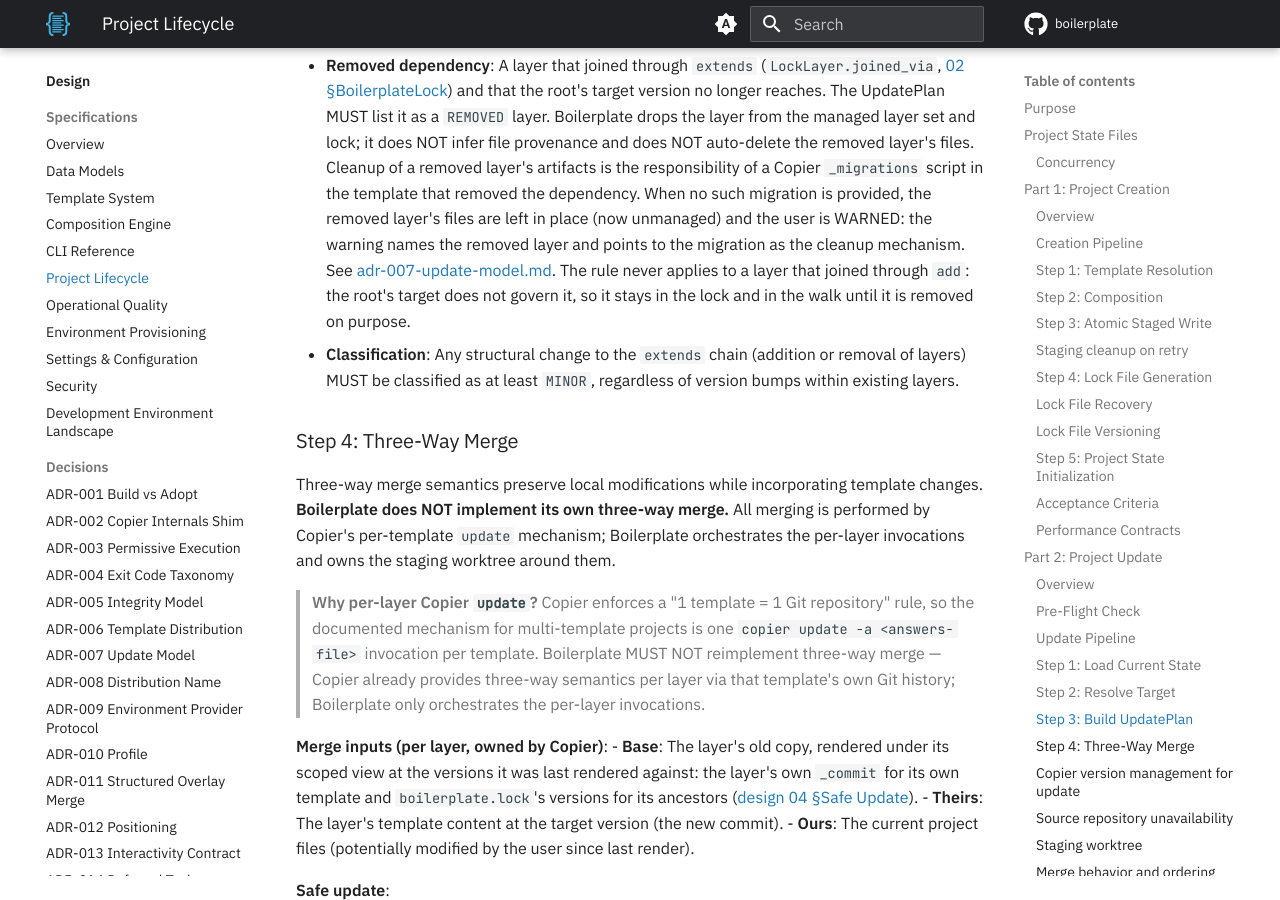
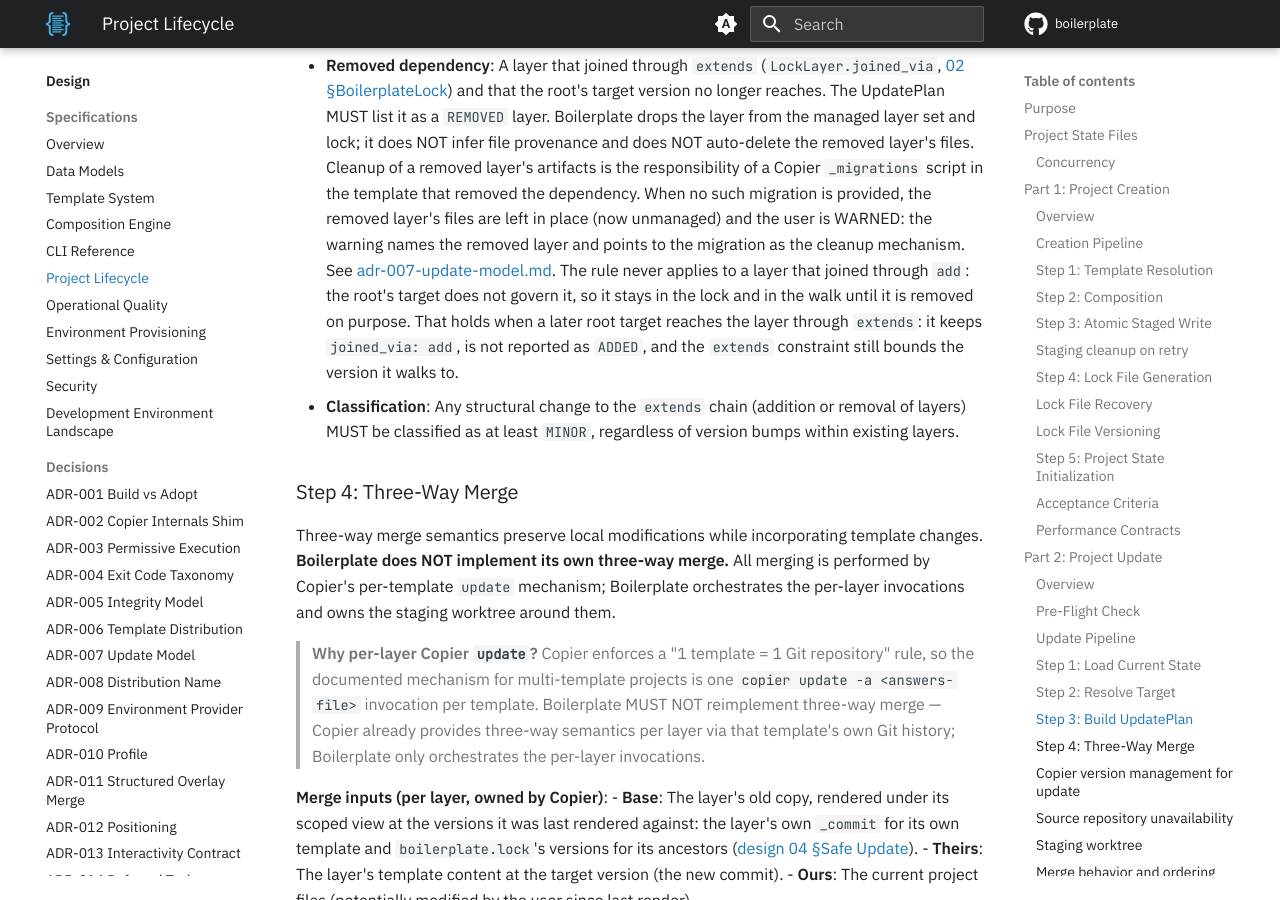
Before and after one commit to TheRealBillSiegler/boilerplate, an MkDocs documentation site: the page built from docs/design/06-project-lifecycle.md, in a window 1280 px wide and 900 px high, scrolled down 10160 px. Built offline with MkDocs 1.6.1 and Material for MkDocs 9.7.7, drawn with Linux system fonts in a browser that asks for light colours; a script that is not in the unit is left out; comment, search, counter and statistics services are not loaded; the version menu is left out; some of the changed text lies outside the part shown.

Commit message:
docs(design): keep joined_via add when extends later reaches the layer
A layer add introduced could be reached by a later root target, and the
lock entry's origin was left open. It keeps add, is never treated as
removed or added, and the extends constraint still bounds its version.

Co-Authored-By: Claude Sonnet 5.5 <noreply@anthropic.com>

```diff
--- a/docs/design/06-project-lifecycle.md
+++ b/docs/design/06-project-lifecycle.md
@@ -238,7 +238,7 @@ When `--dry-run` is active, print the UpdatePlan and exit without prompting or m
 **Structural changes to the `extends` chain**: When a template update adds or removes parent templates (changes to the `extends` list), the UpdatePlan MUST detect and report this:
 
 - **Added dependency**: A layer the root's target version reaches through `extends` that was not in the previous composition. The UpdatePlan MUST list it as an `ADDED` layer, and its lock entry records `joined_via: extends`. It has no merge base, so Boilerplate MUST render it as a copy that writes only paths not already present, with a skip pattern matching every path (`skip_if_exists=["*"]`): Copier checks `skip_if_exists` before `overwrite` (`Worker._solve_render_conflict` tests `match_skip` before `overwrite`, read at Copier 9.18.1), and the Worker's patterns join the template's in `Worker.all_skip_if_exists`. A descendant's file therefore keeps its precedence as at compose, where a rendering with `overwrite` would replace it and the descendant's step would then see that as a user change. The update MUST report each colliding path it left.
-- **Removed dependency**: A layer that joined through `extends` (`LockLayer.joined_via`, [02 §BoilerplateLock](02-data-models.md#boilerplatelock)) and that the root's target version no longer reaches. The UpdatePlan MUST list it as a `REMOVED` layer. Boilerplate drops the layer from the managed layer set and lock; it does NOT infer file provenance and does NOT auto-delete the removed layer's files. Cleanup of a removed layer's artifacts is the responsibility of a Copier `_migrations` script in the template that removed the dependency. When no such migration is provided, the removed layer's files are left in place (now unmanaged) and the user is WARNED: the warning names the removed layer and points to the migration as the cleanup mechanism. See [adr-007-update-model.md](adr-007-update-model.md). The rule never applies to a layer that joined through `add`: the root's target does not govern it, so it stays in the lock and in the walk until it is removed on purpose.
+- **Removed dependency**: A layer that joined through `extends` (`LockLayer.joined_via`, [02 §BoilerplateLock](02-data-models.md#boilerplatelock)) and that the root's target version no longer reaches. The UpdatePlan MUST list it as a `REMOVED` layer. Boilerplate drops the layer from the managed layer set and lock; it does NOT infer file provenance and does NOT auto-delete the removed layer's files. Cleanup of a removed layer's artifacts is the responsibility of a Copier `_migrations` script in the template that removed the dependency. When no such migration is provided, the removed layer's files are left in place (now unmanaged) and the user is WARNED: the warning names the removed layer and points to the migration as the cleanup mechanism. See [adr-007-update-model.md](adr-007-update-model.md). The rule never applies to a layer that joined through `add`: the root's target does not govern it, so it stays in the lock and in the walk until it is removed on purpose. That holds when a later root target reaches the layer through `extends`: it keeps `joined_via: add`, is not reported as `ADDED`, and the `extends` constraint still bounds the version it walks to.
 - **Classification**: Any structural change to the `extends` chain (addition or removal of layers) MUST be classified as at least `MINOR`, regardless of version bumps within existing layers.
 
 ### Step 4: Three-Way Merge
@@ -484,6 +484,7 @@ Implementations MUST NOT abort an `update` operation solely because `migrations.
 | `--target-version <layer>@<version>` names a layer the lock does not list | `BP_UPDATE_LAYER_UNKNOWN` naming each unknown layer and listing the project's layers; nothing staged, exit `3` |
 | `--target-version <layer>@<version>` names a version another lock layer's `extends` constraint excludes | `BP_UPDATE_TARGET_EXCLUDED` naming the layer, the version and the constraining layer; nothing staged, exit `3` |
 | A layer `add` introduced, which the root's target version does not reach | Stays in the lock, walks to its own target, is not reported as `REMOVED` |
+| A layer `add` introduced, which the root's target version reaches through `extends` | Keeps `joined_via: add`, walks to its own target within the `extends` constraint, is not reported as `ADDED` or `REMOVED` |
 | Failure mid-update | Staging worktree removed, checkout unchanged, no lock and no migration record, remediation guidance printed, exit `1` |
 | Copy back fails partway | Checkout restored to the starting commit, worktree kept and named, marker and ref removed, no migration record, `BP_UPDATE_COPY_BACK_FAILED`, exit `1` |
 | Run cut off while copying back or finishing, working tree holds only what it wrote | The same `update` again repeats the copy back, runs the tasks, writes the lock and appends `success`; exit `0` |
```
Also changed, not shown: docs/design/02-data-models.md (+1 -1 lines).
